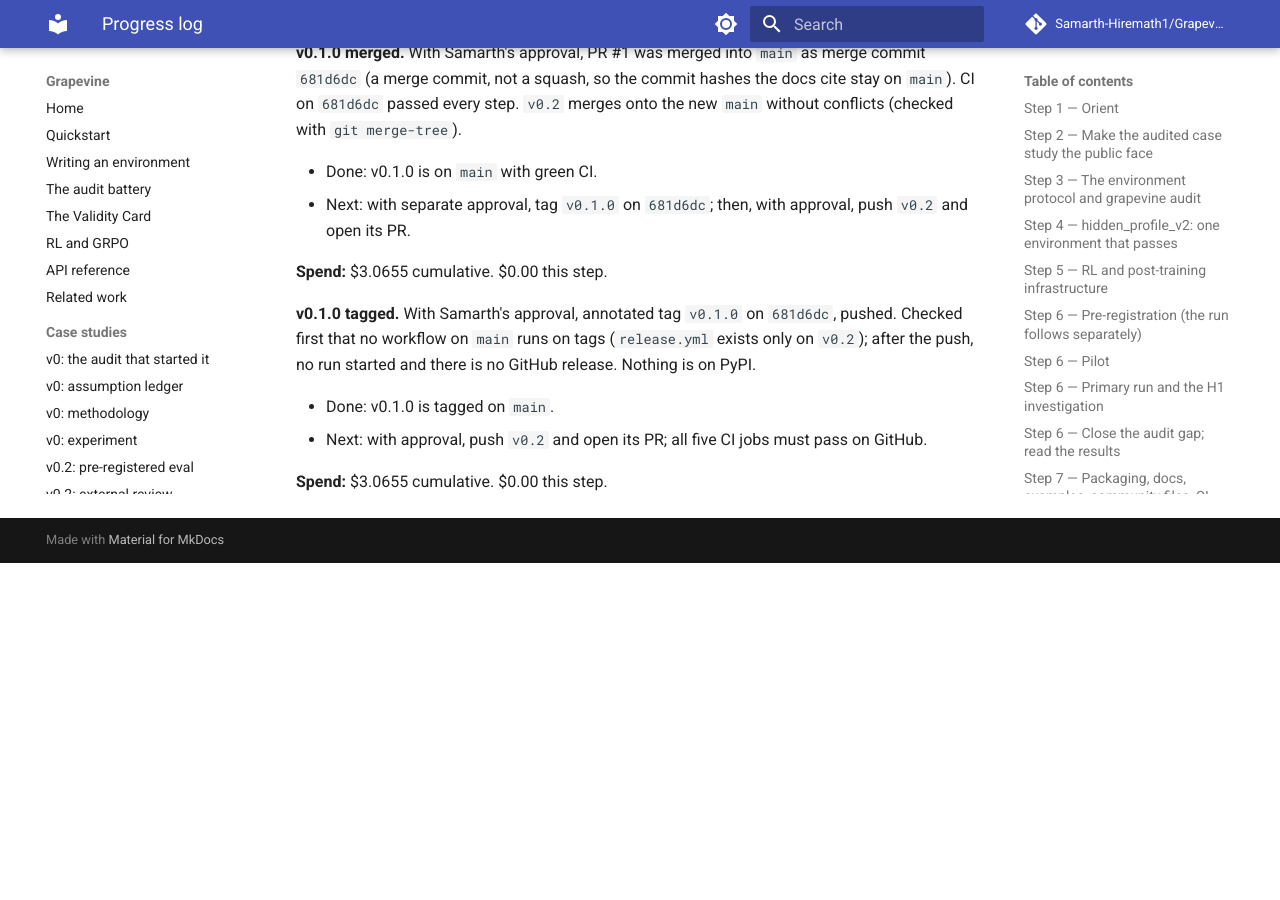
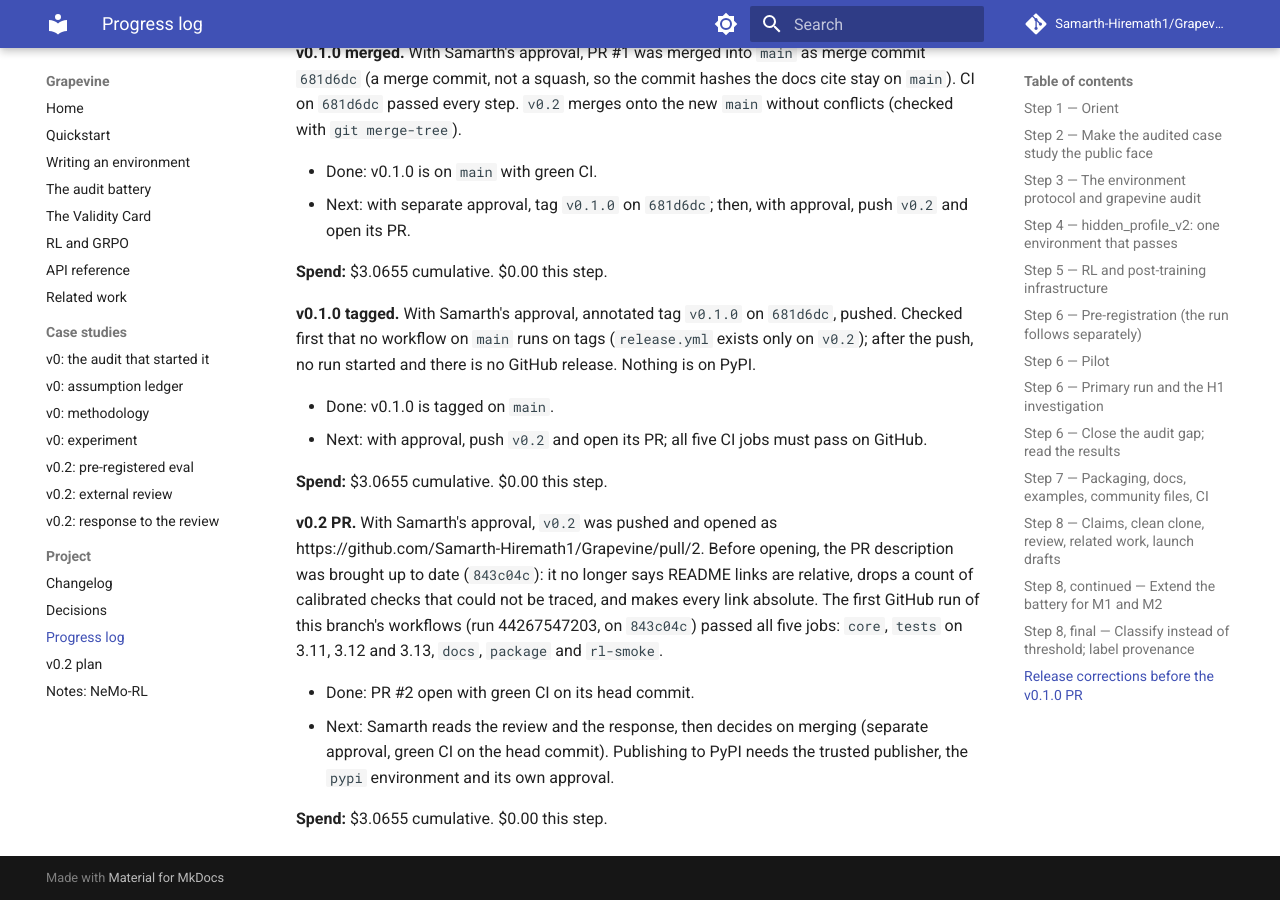
Before and after one commit to Samarth-Hiremath1/Grapevine, an MkDocs documentation site: the page built from docs/PROGRESS.md, in a window 1280 px wide and 900 px high, scrolled down 15544 px. Built offline with MkDocs 1.6.1 and Material for MkDocs 9.7.7, drawn with Linux system fonts in a browser that asks for light colours; comment, search, counter and statistics services are not loaded; before the commit the page ends 16107 px from its top, so only the background shows below that.

Commit message:
Record the v0.2 PR and its first green CI run
PR #2 opened from v0.2. All five jobs passed on 843c04c, the first time
this branch's workflows ran on GitHub.

```diff
--- a/docs/PROGRESS.md
+++ b/docs/PROGRESS.md
@@ -696,3 +696,18 @@ release. Nothing is on PyPI.
   on GitHub.
 
 **Spend:** $3.0655 cumulative. $0.00 this step.
+
+**v0.2 PR.** With Samarth's approval, `v0.2` was pushed and opened as
+https://github.com/Samarth-Hiremath1/Grapevine/pull/2. Before opening, the PR
+description was brought up to date (`843c04c`): it no longer says README links
+are relative, drops a count of calibrated checks that could not be traced, and
+makes every link absolute. The first GitHub run of this branch's workflows (run
+44267547203, on `843c04c`) passed all five jobs: `core`, `tests` on 3.11, 3.12
+and 3.13, `docs`, `package` and `rl-smoke`.
+
+- Done: PR #2 open with green CI on its head commit.
+- Next: Samarth reads the review and the response, then decides on merging
+  (separate approval, green CI on the head commit). Publishing to PyPI needs
+  the trusted publisher, the `pypi` environment and its own approval.
+
+**Spend:** $3.0655 cumulative. $0.00 this step.
```
Also changed, not shown: launch/release-checklist.md (+15 -16 lines).
